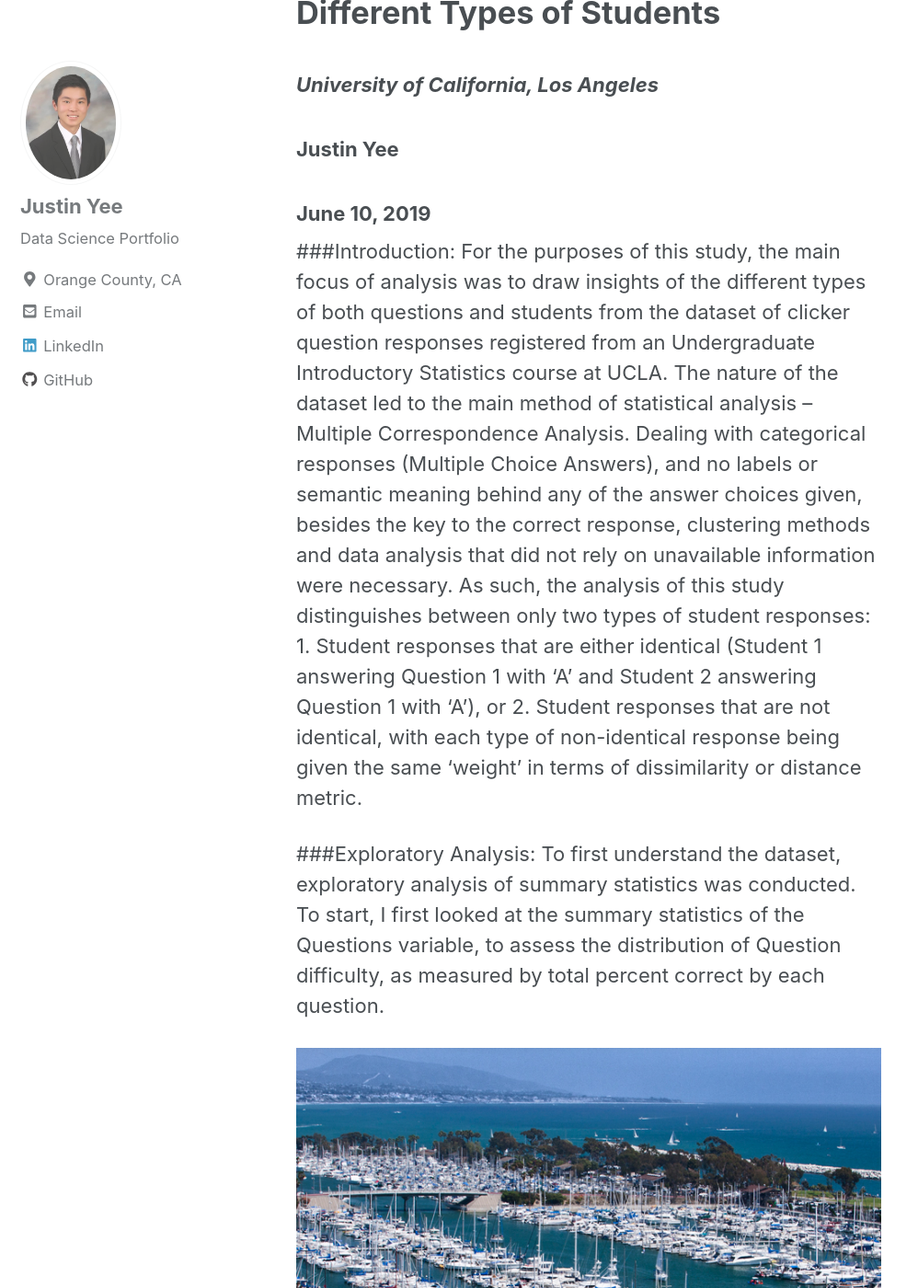
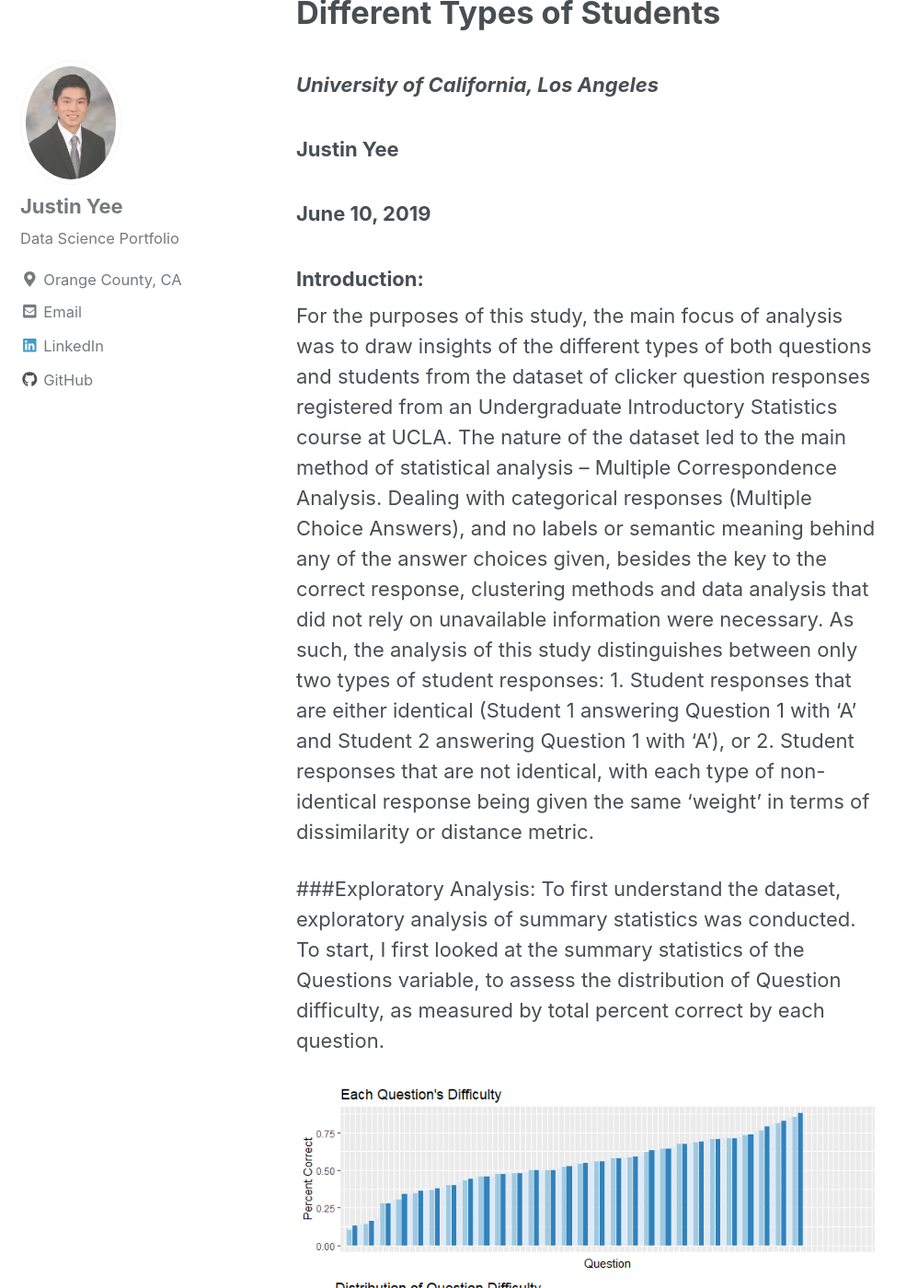
Before and after one commit to jgyee/jgyee.github.io, a Jekyll site: the page built from _posts/2019-06-21-mca.md, in a window 1280 px wide and 1400 px high, scrolled down 1655 px. Shown: the whole window at 92% size, without its empty margins (0-998 px from the left). Built offline with Jekyll 4.4.1, drawn with Linux system fonts in a browser that asks for light colours; cached includes are drawn as plain includes; nearby versions of some CDN libraries; formulas are drawn with MathJax 3; some of the changed lines change nothing that is shown; some of the changed text lies outside the part shown.

Commit message:
added correct picture to MCA post

```diff
--- a/_posts/2019-06-21-mca.md
+++ b/_posts/2019-06-21-mca.md
@@ -15,25 +15,11 @@ mathjax: "true"
 ### June 10, 2019
 
 
-###Introduction:
+### Introduction:
 For the purposes of this study, the main focus of analysis was to draw insights of the different types of both questions and students from the dataset of clicker question responses registered from an Undergraduate Introductory Statistics course at UCLA. The nature of the dataset led to the main method of statistical analysis – Multiple Correspondence Analysis. Dealing with categorical responses (Multiple Choice Answers), and no labels or semantic meaning behind any of the answer choices given, besides the key to the correct response, clustering methods and data analysis that did not rely on unavailable information were necessary. As such, the analysis of this study distinguishes between only two types of student responses: 1. Student responses that are either identical (Student 1 answering Question 1 with ‘A’ and Student 2 answering Question 1 with ‘A’), or 2. Student responses that are not identical, with each type of non-identical response being given the same ‘weight’ in terms of dissimilarity or distance metric.
 
 
 ###Exploratory Analysis:
 To first understand the dataset, exploratory analysis of summary statistics was conducted. To start, I first looked at the summary statistics of the Questions variable, to assess the distribution of Question difficulty, as measured by total percent correct by each question.
 
-![testing text](/images/danapointharbor.jpg)
-
-
-
-Here's an image:
-<img src ="{{ site.url }}{{ site.baseurl }}/images/Blog_Luskin.jpg" alt = "UCLA Luskin">
-
-Here's another image using Kramdown:
-![alt]({{ site.url }}{{ site.baseurl }}/images/harbor2.jpg )
-
-Here's some math:
-
-$$z=x+y$$
-
-You can put it inline $$z=x+y$$
+![Question Difficulty Distribution](/images/Question Difficulty Combined Plots.png)
```
